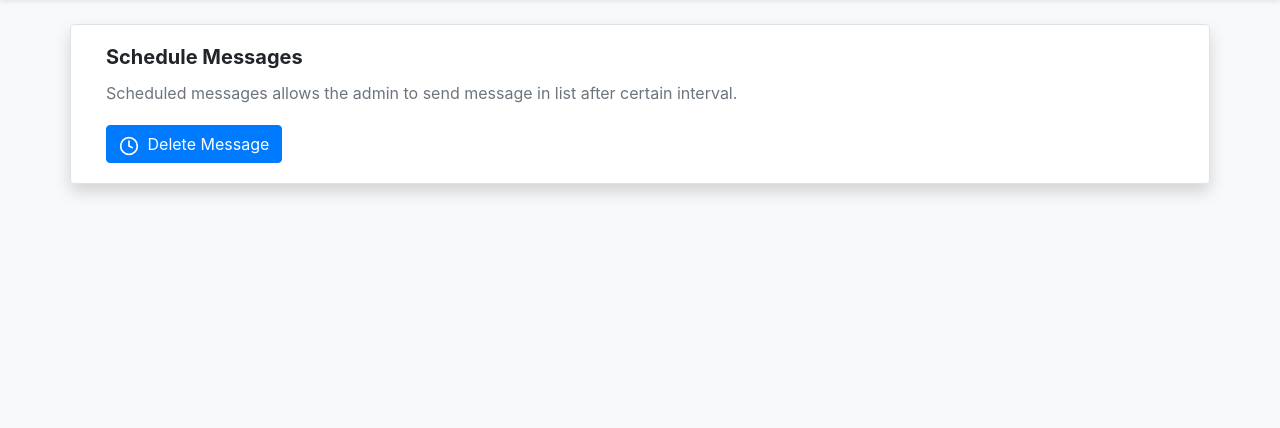
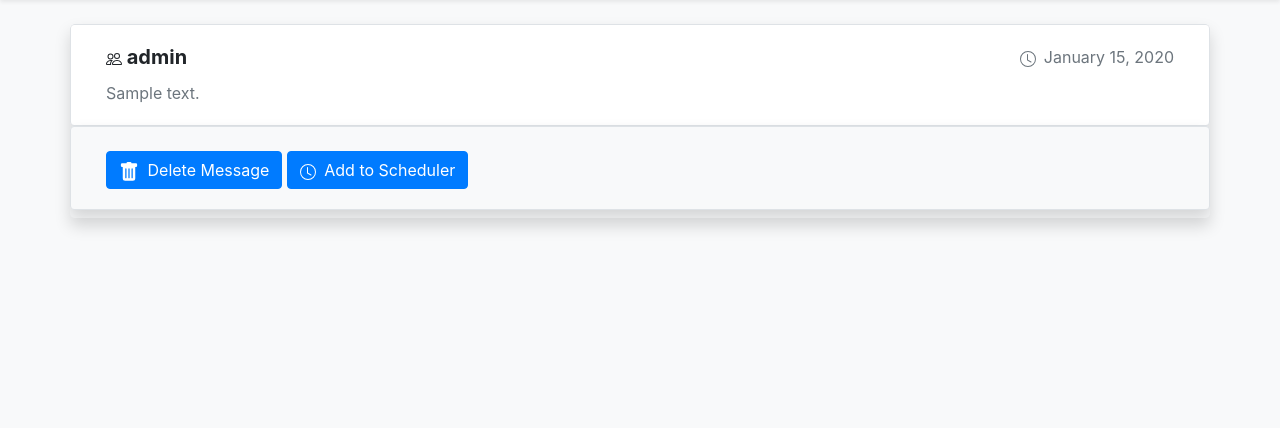
Before and after one commit to likithsai/telegram-downloader, a PHP site: page /info.php?id=1 in a window 1280 px wide. Shown: the part 264-692 px from the top of the page. Run offline with PHP 8.4, Linux system fonts and the light colour scheme; a user stored in the database is signed in; data comes from the database, SQL or seed files in the repository; tables that the repository leaves empty or names only in its code hold one stand-in row (values such as "Sample post"); data that the repository does not hold is empty; some libraries are stand-ins or nearby versions.

Commit message:
changed card view for Message panel

```diff
--- a/info.php
+++ b/info.php
@@ -146,14 +146,56 @@
 
                                     <div class="card col-md-12 shadow border">
                                         <div class="card-body">
-                                            <h5 class="card-title font-weight-bold">Schedule Messages</h5>
-                                            <p class="card-text text-muted">Scheduled messages allows the admin to send message in list after certain interval.</p>
-                                            <form method="post" action="<?php echo htmlspecialchars(getURL()); ?>">
-                                                <button type="submit" name="enable_scheduler" class="btn btn-primary mt-1 col-sm-12 col-md-auto">
-                                                    <svg xmlns="http://www.w3.org/2000/svg" width="20" height="20" viewBox="0 0 24 24" fill="none" stroke="currentColor" stroke-width="2" stroke-linecap="round" stroke-linejoin="round" class="feather feather-clock"><circle cx="12" cy="12" r="10"/><polyline points="12 6 12 12 16 14"/></svg>
-                                                    <span class="ml-1">Delete Message</span>
-                                                </button>
-                                            </form>
+                                            <div class="d-md-flex d-sm-block justify-content-between">
+                                                <div class="d-block">
+                                                    <h5 class="card-title font-weight-bold">
+                                                        <span>
+                                                            <svg xmlns="http://www.w3.org/2000/svg" width="16" height="16" fill="currentColor" class="bi bi-people" viewBox="0 0 16 16">
+                                                                <path d="M15 14s1 0 1-1-1-4-5-4-5 3-5 4 1 1 1 1h8zm-7.978-1A.261.261 0 0 1 7 12.996c.001-.264.167-1.03.76-1.72C8.312 10.629 9.282 10 11 10c1.717 0 2.687.63 3.24 1.276.593.69.758 1.457.76 1.72l-.008.002a.274.274 0 0 1-.014.002H7.022zM11 7a2 2 0 1 0 0-4 2 2 0 0 0 0 4zm3-2a3 3 0 1 1-6 0 3 3 0 0 1 6 0zM6.936 9.28a5.88 5.88 0 0 0-1.23-.247A7.35 7.35 0 0 0 5 9c-4 0-5 3-5 4 0 .667.333 1 1 1h4.216A2.238 2.238 0 0 1 5 13c0-1.01.377-2.042 1.09-2.904.243-.294.526-.569.846-.816zM4.92 10A5.493 5.493 0 0 0 4 13H1c0-.26.164-1.03.76-1.724.545-.636 1.492-1.256 3.16-1.275zM1.5 5.5a3 3 0 1 1 6 0 3 3 0 0 1-6 0zm3-2a2 2 0 1 0 0 4 2 2 0 0 0 0-4z"/>
+                                                            </svg>
+                                                        </span>
+                                                        <span>' . $username . '</span>
+                                                    </h5>
+                                                    <p class="card-text text-muted text-small text-truncate">' . $content . '</p>
+                                                </div>
+                                                <div class="d-block mt-3 mt-md-0">
+                                                    <p class="d-flex justify-content-between align-middle">
+                                                        <span class="text-muted mr-2">
+                                                            <svg xmlns="http://www.w3.org/2000/svg" width="16" height="16" fill="currentColor" class="bi bi-clock" viewBox="0 0 16 16">
+                                                                <path d="M8 3.5a.5.5 0 0 0-1 0V9a.5.5 0 0 0 .252.434l3.5 2a.5.5 0 0 0 .496-.868L8 8.71V3.5z"/>
+                                                                <path d="M8 16A8 8 0 1 0 8 0a8 8 0 0 0 0 16zm7-8A7 7 0 1 1 1 8a7 7 0 0 1 14 0z"/>
+                                                            </svg>
+                                                        </span>
+                                                        <span class="card-text text-muted w-100 m-0">'. date('F d, Y', strtotime($date)) .'</span>
+                                                    </p>
+                                                </div>
+                                            </div>
+                                        </div>
+                                    </div>
+
+                                    <div class="card col-md-12 shadow border bg-light mb-2 d-md-flex justify-content-between">
+                                        <div class="d-block">
+                                            <div class="card-body d-flex justify-content-between align-middle">
+                                                <form method="post" action="<?php echo htmlspecialchars(getURL()); ?>">
+                                                    <button type="submit" name="enable_scheduler" class="btn btn-primary mt-1 col-sm-12 col-md-auto">
+                                                        <span>
+                                                            <svg xmlns="http://www.w3.org/2000/svg" width="20" height="20" fill="currentColor" class="bi bi-trash-fill" viewBox="0 0 16 16">
+                                                                <path d="M2.5 1a1 1 0 0 0-1 1v1a1 1 0 0 0 1 1H3v9a2 2 0 0 0 2 2h6a2 2 0 0 0 2-2V4h.5a1 1 0 0 0 1-1V2a1 1 0 0 0-1-1H10a1 1 0 0 0-1-1H7a1 1 0 0 0-1 1H2.5zm3 4a.5.5 0 0 1 .5.5v7a.5.5 0 0 1-1 0v-7a.5.5 0 0 1 .5-.5zM8 5a.5.5 0 0 1 .5.5v7a.5.5 0 0 1-1 0v-7A.5.5 0 0 1 8 5zm3 .5v7a.5.5 0 0 1-1 0v-7a.5.5 0 0 1 1 0z"/>
+                                                            </svg>
+                                                        </span>
+                                                        <span class="ml-1">Delete Message</span>
+                                                    </button>
+                                                    <button type="submit" name="enable_scheduler" class="btn btn-primary mt-1 col-sm-12 col-md-auto">
+                                                        <span>
+                                                            <svg xmlns="http://www.w3.org/2000/svg" width="16" height="16" fill="currentColor" class="bi bi-clock" viewBox="0 0 16 16">
+                                                                <path d="M8 3.5a.5.5 0 0 0-1 0V9a.5.5 0 0 0 .252.434l3.5 2a.5.5 0 0 0 .496-.868L8 8.71V3.5z"/>
+                                                                <path d="M8 16A8 8 0 1 0 8 0a8 8 0 0 0 0 16zm7-8A7 7 0 1 1 1 8a7 7 0 0 1 14 0z"/>
+                                                            </svg>
+                                                        </span>
+                                                        <span class="ml-1">Add to Scheduler</span>
+                                                    </button>
+                                                </form>
+                                            </div>
                                         </div>
                                     </div>
                             </div>';
```
